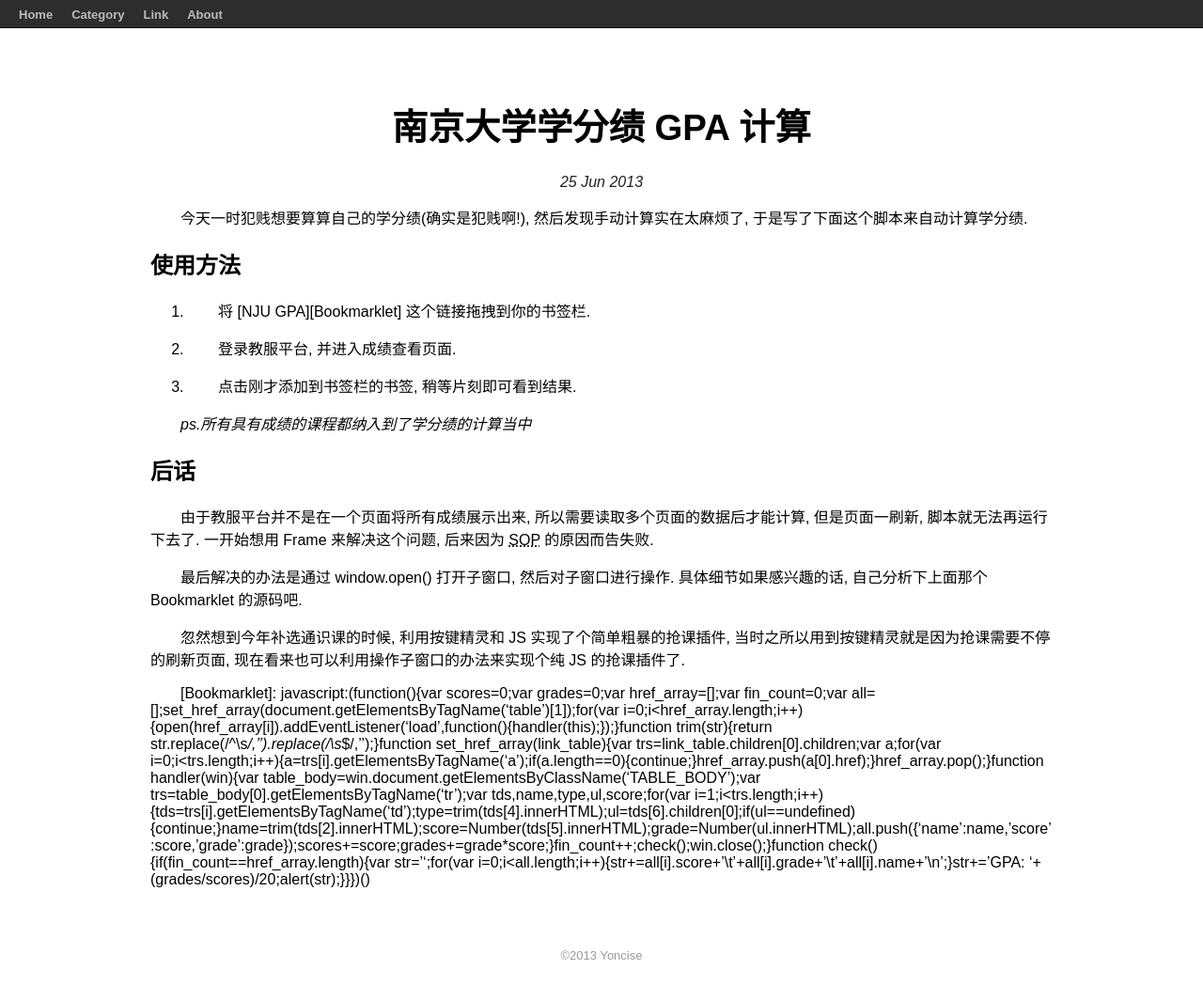
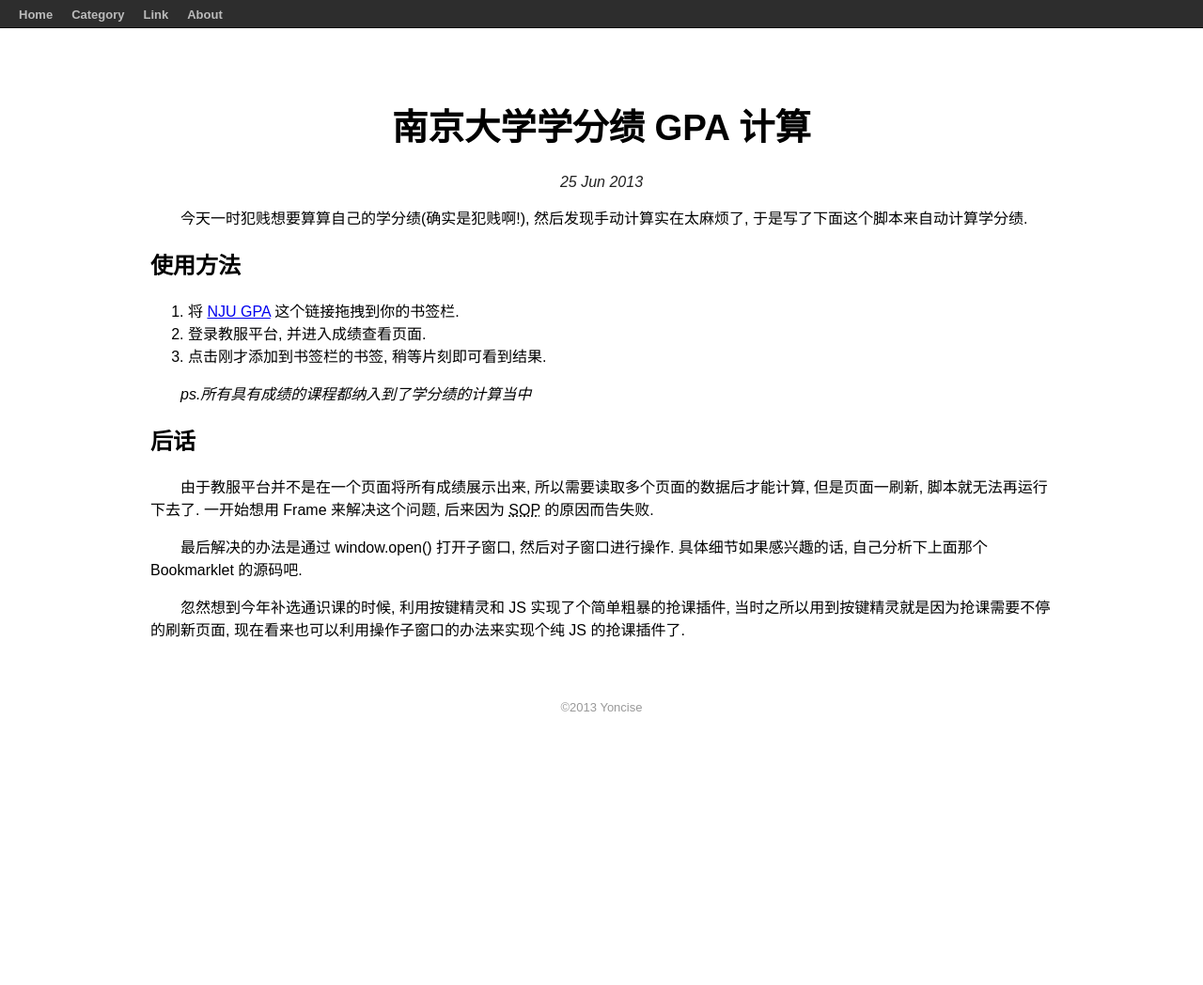
Before and after one commit to yoncise/yoncise.github.io, a Jekyll site: the page built from _posts/2013-06-25-南京大学学分绩-GPA-计算.md, in a window 1280 px wide. Shown: the whole page at 94% size. Built offline with Jekyll 4.4.1, drawn with Linux system fonts in a browser that asks for light colours; Markdown is read by kramdown in place of the engine named in the settings; after the commit the page ends 900 px from its top, so only the background shows below that.

Commit message:
bookmarklet

```diff
--- a/_posts/2013-06-25-南京大学学分绩-GPA-计算.md
+++ b/_posts/2013-06-25-南京大学学分绩-GPA-计算.md
@@ -8,9 +8,7 @@
 ## 使用方法
 
 1. 将 [NJU GPA][Bookmarklet] 这个链接拖拽到你的书签栏.
-
 2. 登录教服平台, 并进入成绩查看页面.
-
 3. 点击刚才添加到书签栏的书签, 稍等片刻即可看到结果.
 
 *ps.所有具有成绩的课程都纳入到了学分绩的计算当中*
@@ -25,4 +23,4 @@
 
 忽然想到今年补选通识课的时候, 利用按键精灵和 JS 实现了个简单粗暴的抢课插件, 当时之所以用到按键精灵就是因为抢课需要不停的刷新页面, 现在看来也可以利用操作子窗口的办法来实现个纯 JS 的抢课插件了.
 
-[Bookmarklet]: javascript:(function(){var scores=0;var grades=0;var href_array=[];var fin_count=0;var all=[];set_href_array(document.getElementsByTagName('table')[1]);for(var i=0;i<href_array.length;i++){open(href_array[i]).addEventListener('load',function(){handler(this);});}function trim(str){return str.replace(/^\s*/,'').replace(/\s*$/,'');}function set_href_array(link_table){var trs=link_table.children[0].children;var a;for(var i=0;i<trs.length;i++){a=trs[i].getElementsByTagName('a');if(a.length==0){continue;}href_array.push(a[0].href);}href_array.pop();}function handler(win){var table_body=win.document.getElementsByClassName('TABLE_BODY');var trs=table_body[0].getElementsByTagName('tr');var tds,name,type,ul,score;for(var i=1;i<trs.length;i++){tds=trs[i].getElementsByTagName('td');type=trim(tds[4].innerHTML);ul=tds[6].children[0];if(ul==undefined){continue;}name=trim(tds[2].innerHTML);score=Number(tds[5].innerHTML);grade=Number(ul.innerHTML);all.push({'name':name,'score':score,'grade':grade});scores+=score;grades+=grade*score;}fin_count++;check();win.close();}function check(){if(fin_count==href_array.length){var str='';for(var i=0;i<all.length;i++){str+=all[i].score+'\t'+all[i].grade+'\t'+all[i].name+'\n';}str+='GPA: '+(grades/scores)/20;alert(str);}}})()
+[Bookmarklet]: javascript:(function(){var%20scores=0;var%20grades=0;var%20href_array=[];var%20fin_count=0;var%20all=[];set_href_array(document.getElementsByTagName('table')[1]);for(var%20i=0;i<href_array.length;i++){open(href_array[i]).addEventListener('load',function(){handler(this);});}function%20trim(str){return%20str.replace(/^\s*/,'').replace(/\s*$/,'');}function%20set_href_array(link_table){var%20trs=link_table.children[0].children;var%20a;for(var%20i=0;i<trs.length;i++){a=trs[i].getElementsByTagName('a');if(a.length==0){continue;}href_array.push(a[0].href);}href_array.pop();}function%20handler(win){var%20table_body=win.document.getElementsByClassName('TABLE_BODY');var%20trs=table_body[0].getElementsByTagName('tr');var%20tds,name,type,ul,score;for(var%20i=1;i<trs.length;i++){tds=trs[i].getElementsByTagName('td');type=trim(tds[4].innerHTML);ul=tds[6].children[0];if(ul==undefined){continue;}name=trim(tds[2].innerHTML);score=Number(tds[5].innerHTML);grade=Number(ul.innerHTML);all.push({'name':name,'score':score,'grade':grade});scores+=score;grades+=grade*score;}fin_count++;check();win.close();}function%20check(){if(fin_count==href_array.length){var%20str='';for(var%20i=0;i<all.length;i++){str+=all[i].score+'\t'+all[i].grade+'\t'+all[i].name+'\n';}str+='GPA:%20'+(grades/scores)/20;alert(str);}}})()
```
